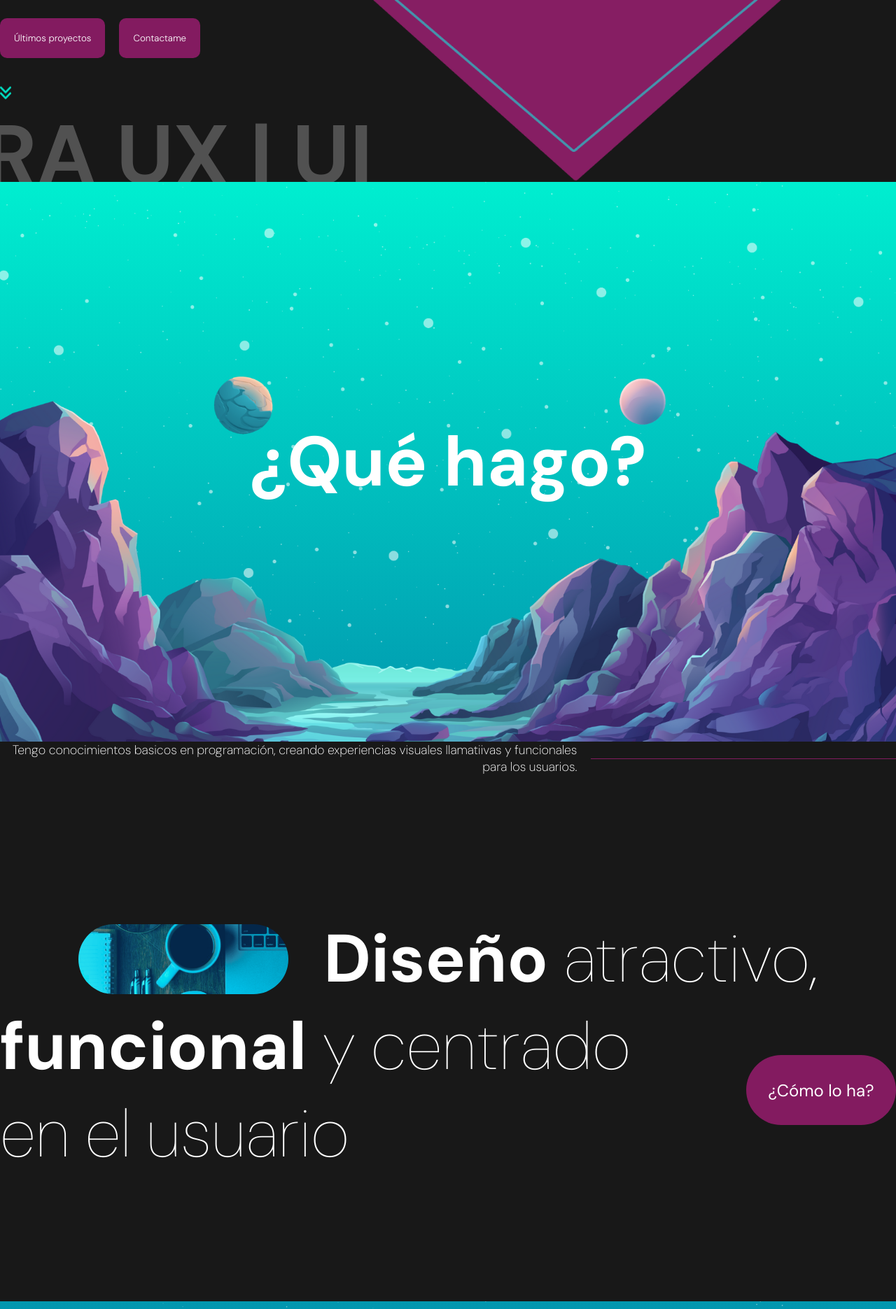
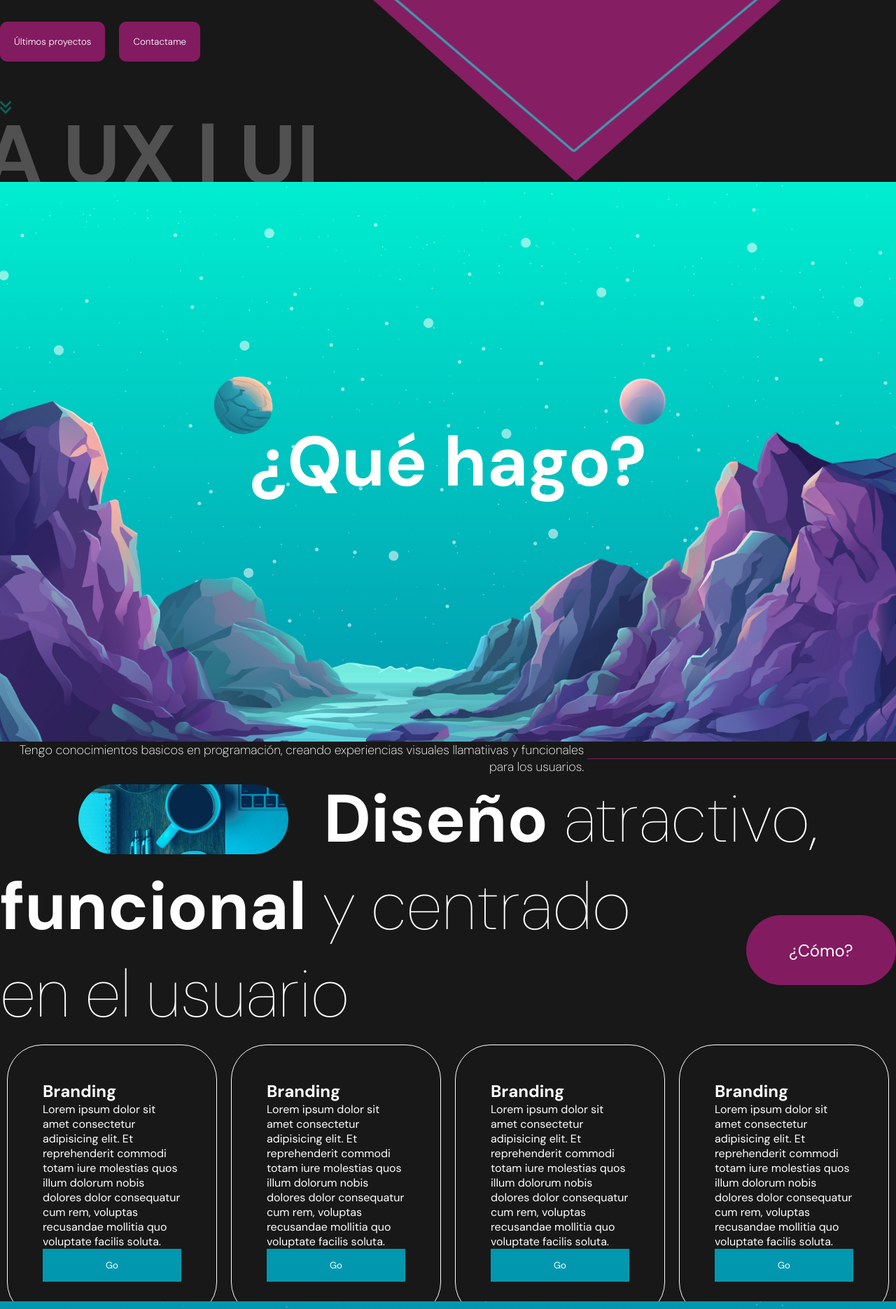
Before and after one commit to PaulaQR/Portfolio2024, a React (Vite) app: page / in a window 1280 px wide. Shown: the part 540-2411 px from the top of the page at 70% size. Built offline with nearby package versions, Linux system fonts and the light colour scheme.

Commit message:
Agregando responsive al Portafolio

```diff
--- a/src/App.jsx
+++ b/src/App.jsx
@@ -25,7 +25,7 @@ const App = () => {
       <section id="Portfolio" >
         <Parallax type="portfolio" />
       </section>
-      {/* <Portfolio /> */}
+      <Portfolio />
       {/* <section id="Contact">
         <Contact />
       </section> */}
--- a/src/components/hero/hero.scss
+++ b/src/components/hero/hero.scss
@@ -1,9 +1,8 @@
 @import "../../app.scss";
-
 
 .hero {
 	height: calc(100vh - 100px);
-	overflow: hidden;
+	overflow-y: hidden;
 	position: relative;
 	color: #0197AF;
 
@@ -19,7 +18,7 @@
 			display: flex;
 			flex-direction: column;
 			justify-content: center;
-			gap: 40px;
+			gap: 50px;
 
 			@include mobile{
 				height: 50%;
--- a/src/components/portfolio/Portfolio.jsx
+++ b/src/components/portfolio/Portfolio.jsx
@@ -5,19 +5,19 @@ import { motion, useScroll, useSpring, useTransform } from "framer-motion";
 const items = [
 	{
 		id: 1,
-		title: "Tikipal | Figma ",
+		title: "Tikipal",
 		img: "/1.png",
-		desc: "Es una Web para comprar covers de entradas para los mejores bares de Bogotá,   atualmente trabajo con el equipo de Tikipal como Diseñadora Web y creadora de contenido para sus Redes sociales.",
+		desc: "Atualmente trabajo con el equipo de Tikipal como Diseñadora UX UI y creadora de contenido para sus Redes sociales",
 	},
 	{
 		id: 2,
-		title: "Laboratoria | Bootcamp | Desarrollo Web",
+		title: "Bootcamp Laboratoria",
 		img: "/2.png",
 		desc: "Estuve  6 meses  en el Bootcamp de Laboratoria, donde aprendí a programar en HTML, CSS, JavaScript, React, Node.js, Firebase, Git, GitHub, entre otros.",
 	},
 	{
 		id: 3,
-		title: "Respira  | app Figma | CoderHouse",
+		title: "CoderHouse",
 		img: "/3.png",
 		desc: "Fue un curso que realicé en coderhouse, donde aprendí a diseñar una app en Figma,  y a crear un prototipo de alta fidelidad. Además terminé toda la carrera de diseño UX/UI.",
 	},
--- a/src/components/portfolio/portfolio.scss
+++ b/src/components/portfolio/portfolio.scss
@@ -1,3 +1,5 @@
+@import "../../app.scss";
+
 .portfolio{
 	position: relative;
 
@@ -10,8 +12,15 @@
 		color: white;
 		font-size: 36px;
 
+		@include mobile{
+			padding: 10px;;
+			font-size: 14px;
+			object-fit: cover;
+
+			}
+
 		.progressBar{
-			height: 10px;
+			height: 5px;
 			background-color: #4395AD;
 		}
 	}
@@ -22,7 +31,12 @@
 		justify-content: center;
 		width: 100%;
 		height: 100%;
+		margin: 0;
 		overflow: hidden;
+
+		@include mobile{
+			width: auto;
+			}
 
 		.wrapper{
 
@@ -34,6 +48,10 @@
 			justify-content: center;
 			gap: 50px;
 
+			@include mobile{
+				flex-direction: column;
+				}
+
 
 
 			.imageContainer{
@@ -41,11 +59,21 @@
 				height: 50%;
 				object-fit: cover;
 
+				@include mobile{
+			 	 width: 100%;
+						max-height: 0;
+						object-fit: contain;
+						margin: 20px;
+					}
+
 				img{
 					width: 100%;
 					height: 100%;
 
-					object-fit: cover;
+					@include mobile{
+						object-fit: contain;
+
+						}
 				}
 				}
 
@@ -53,21 +81,40 @@
 			flex:1;
 			display: flex;
 			flex-direction: column;
-			gap: 30px;
+			gap: 10px;
+
+			@include mobile{
+				transform: none !important;
+				}
 
 			h2{
-				font-size: 50px;
+				font-size: 72px;
 				color: #4395AD;
+
+				@include mobile{
+					font-size: 50px;
+					text-align: center;
+					}
+
 
 			}
 
 			p{
+
 				color: white;
 				font-size: 20px;
+
+				@include mobile{
+					margin: 0;
+					padding: 0;
+					font-size: 16px;
+					text-align: left;
+					}
 			}
 
 			button{
-				background-color: #4395AD;
+				background-color: #e81ea483;
+				color: white;
 				border: none;
 				border-radius: 10px;
 				padding: 10px;
--- a/src/components/services/Services.jsx
+++ b/src/components/services/Services.jsx
@@ -55,7 +55,7 @@ const Services = () => {
 					<h1>
 						<motion.b whileHover={{color:"#0197af"}}> funcional </motion.b> y centrado	en el usuario
 					</h1>
-					<button>¿Cómo lo ha?</button>
+					<button>¿Cómo?</button>
 				</div>
 			</motion.div>
 			<motion.div className="listContainer" variants={variants}>
--- a/src/components/services/services.scss
+++ b/src/components/services/services.scss
@@ -2,11 +2,14 @@
 
 
 .services {
+	width: auto;
 display: flex;
 flex-direction: column;
 justify-content: space-between;
 color: white;
-gap: 200px;
+margin: 0;
+padding: 0;
+
 
 
 
@@ -15,7 +18,7 @@ gap: 200px;
 	align-self: flex-end;
 	display: flex;
 	align-items: center;
-	gap: 20px;
+	gap: 5px;
 color: white;
 
 @include mobile{
@@ -37,7 +40,7 @@ padding: 20px;
 		border-top: 0.5px solid #e81ea483;
 
 		@include mobile{
-			width: 300px;
+			width: 100px;
 			}
 	}
 }
@@ -111,6 +114,10 @@ padding: 20px;
 	max-width: 1366px;
 	margin: auto;
 
+	@include mobile{
+		flex-direction: column;
+		width: 100%;
+				}
 
 	.box{
 
@@ -122,18 +129,34 @@ padding: 20px;
 		border-radius: 50px;
 		margin: 10px;
 
+		@include mobile{
+        border:none;
+								align-items: center;
+								gap: 20px;
+								padding: 10px;
+					}
+
+		p{
+			@include mobile{
+			display: none;
+		}
+	}
 		button{
 			padding: 15px;
 			background-color: #0197af;
 			color: white;
 			border: none;
 			cursor: pointer;
-			border-radius: 5px;
-			margin-top: 20px;
 
-
-
-		}
+			@include	mobile{
+				background-color: transparent;
+				border: 1px	solid white;
+				border-radius: 5px;
+				color: white;
+				width: 50%;
+				padding: 5px;
+				}
+		 }
 	 }
  }
 }
--- a/src/components/sidebar/links/Links.jsx
+++ b/src/components/sidebar/links/Links.jsx
@@ -30,11 +30,11 @@ const itemVariants = {
 const Links = () => {
 
 	const items = [
-		"Homepage",
-		"Services",
-		"Potfolio",
-		"Contact",
-		"About",
+		"Inicio",
+		"Servicios",
+		"Potafolio",
+		"Contacto",
+		"Sobre mi",
 	];
 
 		return (
@@ -46,7 +46,9 @@ const Links = () => {
 						 key={item}
 							 variants={itemVariants}
 								 whileHover={{scale:1.1}}
-									 whileTap={{ scale: 0.95}}>
+									 whileTap={{ scale: 0.95}}
+
+										>
 						{item}
 					</motion.a>
 				))}
```
